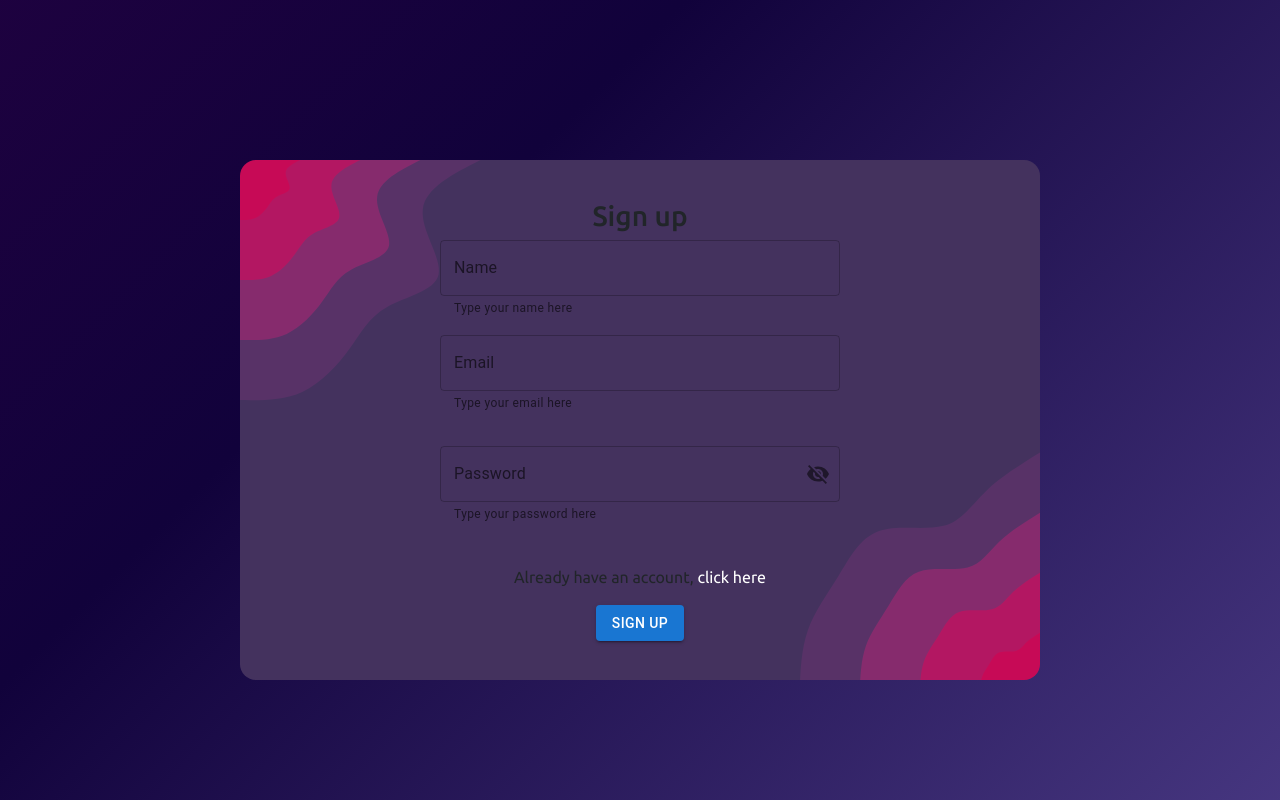
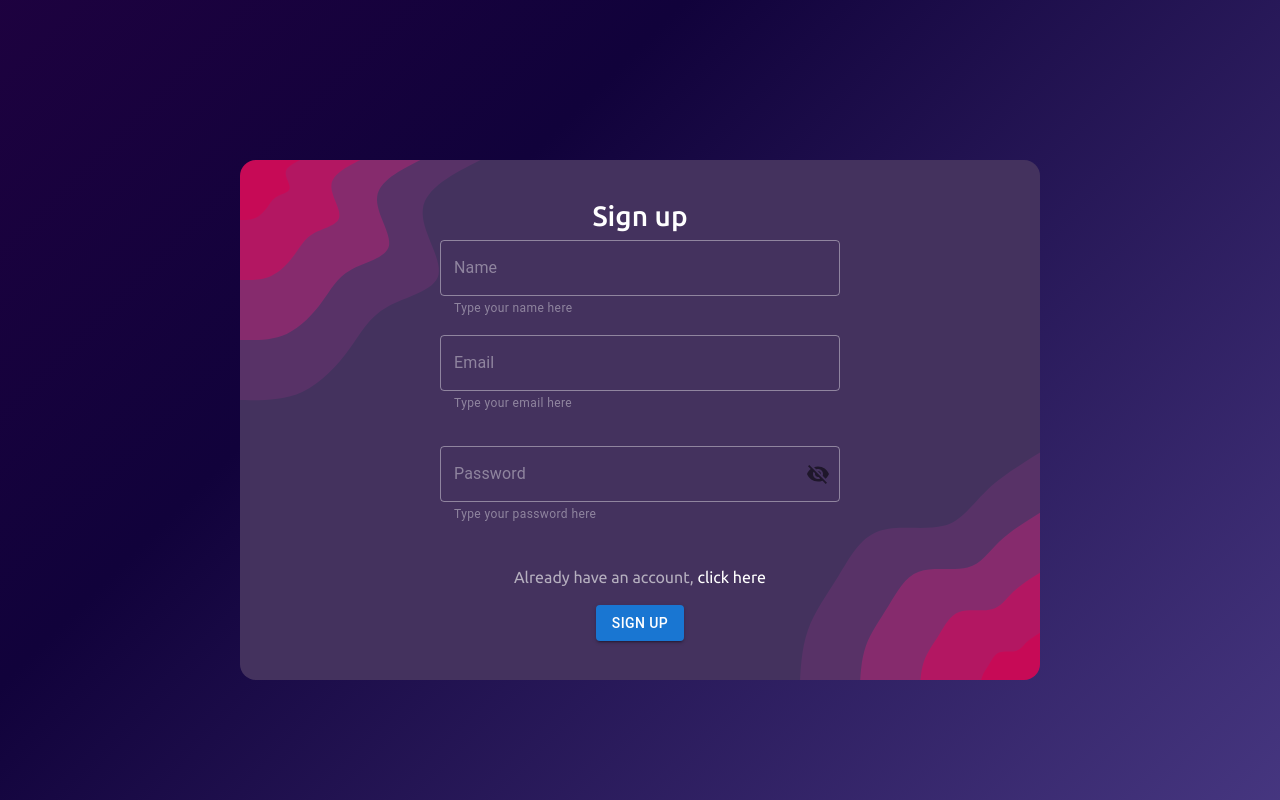
Before and after one commit to HOTSONHONET/Project-Odysseus, a React (Create React App) app: page /sign-up in a window 1280 px wide. Built offline with nearby package versions, Linux system fonts and the light colour scheme; no server answers.

Commit message:
changed textfields color

```diff
--- a/package.json
+++ b/package.json
@@ -16,7 +16,7 @@
     "react-dom": "^18.2.0",
     "react-firebase-hooks": "^5.0.3",
     "react-router-dom": "^6.4.2",
-    "react-scripts": "5.0.1",
+    "react-scripts": "^5.0.1",
     "web-vitals": "^2.1.4"
   },
   "scripts": {
--- a/src/App.scss
+++ b/src/App.scss
@@ -6,7 +6,7 @@
 
 body {
   background: linear-gradient(-45deg, #1c009996, #11023b, #43004d, #002233);
-  // background-color: #002233;
+  // background-color: white;
   background-size: 400% 400%;
   animation: movesidewise 15s ease infinite;
   height: 100vh;
@@ -56,7 +56,7 @@ body {
   margin-top: -5rem;
   display: flex;
   flex-direction: row;
-  justify-content: end;
+  justify-content: flex-end;
 }
 
 .wave {
@@ -102,10 +102,35 @@ body {
   color: white;
 }
 
+.white {
+  color: white;
+}
+
+.grey {
+  color: rgba(245, 245, 245, 0.639);
+}
+
 .blob-bg {
   background-image: url("./SVGs/blob.svg");
   position: center;
   animation: move-blob 5s linear infinite;
+}
+
+// mui overrides
+.MuiFormHelperText-root {
+  color: rgba(255, 255, 255, 0.402) !important;
+}
+
+.MuiFormLabel-root {
+  color: rgba(255, 255, 255, 0.402) !important;
+}
+
+.MuiOutlinedInput-notchedOutline {
+  border-color: rgba(255, 255, 255, 0.402) !important;
+}
+
+.MuiOutlinedInput-root.Mui-focused .MuiOutlinedInput-notchedOutline {
+  border-color: white !important;
 }
 
 // Animation css
--- a/src/Components/Login.js
+++ b/src/Components/Login.js
@@ -42,11 +42,12 @@ export default function Login() {
   return (
     <div className='formdiv mt-0'>
       <div className="form corner-bg" style={{ height: "50vh" }}>
-        <h3>Login</h3>
+        <h3 className="white">Login</h3>
         <TextField
           id="outlined-email"
           label="Email"
-          helperText="Type your email here"
+          sx={{ input: { color: "rgba(255, 255, 255, 0.402)" } }} helperText="
+          Type your email here"
           className="mb-3 w-50"
           value={auth_obj.email}
           onChange={handleChange('email')}
@@ -61,6 +62,7 @@ export default function Login() {
           className="mb-3 w-50"
           value={auth_obj.password}
           onChange={handleChange('password')}
+          sx={{ input: { color: "rgba(255, 255, 255, 0.402)" } }}
           type={auth_obj.showPassword ? "password" : "text"}
           InputProps={{
             endAdornment:
@@ -76,7 +78,7 @@ export default function Login() {
           }}
         />
         <p className="error">{auth_obj.passwordError}</p>
-        <div className='mt-2 mb-3'>
+        <div className='mt-2 mb-3 grey'>
           Don't have an account, <Link className="no-underline" to="/sign-up"> click here</Link>
         </div>
         <Button variant="contained" color="primary" onClick={handleFormSubmit}>
--- a/src/Components/Navbar.js
+++ b/src/Components/Navbar.js
@@ -5,7 +5,7 @@ import FireBaseAuth from '../Utils/Auth/FireBaseAuth';
 export default function Navbar() {
   const navigate = useNavigate();
   const handleLogOut = () => {
-    FireBaseAuth.handleLogout();
+    FireBaseAuth.handleLogout(navigate);
     navigate("/");
   }
 
--- a/src/Components/SignUp.js
+++ b/src/Components/SignUp.js
@@ -49,9 +49,10 @@ export default function SigUp() {
 	return (
 		<div className='formdiv'>
 			<div className="form corner-bg" style={{ height: "65vh" }}>
-				<h3>Sign up</h3>
+				<h3 className="white">Sign up</h3>
 				<TextField
 					id="outlined-name"
+					sx={{ input: { color: "rgba(255, 255, 255, 0.402)" } }}
 					label="Name"
 					helperText="Type your name here"
 					className="mb-3 w-50"
@@ -61,6 +62,7 @@ export default function SigUp() {
 				/>
 				<TextField
 					id="outlined-email"
+					sx={{ input: { color: "rgba(255, 255, 255, 0.402)" } }}
 					label="Email"
 					helperText="Type your email here"
 					className="mb-3 w-50"
@@ -71,6 +73,7 @@ export default function SigUp() {
 				<p className="error">{auth_obj.emailError}</p>
 				<TextField
 					id="outlined-password"
+					sx={{ input: { color: "rgba(255, 255, 255, 0.402)" } }}
 					label="Password"
 					helperText="Type your password here"
 					className="mb-3 w-50"
@@ -91,7 +94,7 @@ export default function SigUp() {
 					}}
 				/>
 				<p className="error">{auth_obj.passwordError}</p>
-				<div className='mt-2 mb-3'>
+				<div className='mt-2 mb-3 grey'>
 					Already have an account, <Link className="no-underline" to="/"> click here</Link>
 				</div>
 
--- a/src/Pages/Analysis.js
+++ b/src/Pages/Analysis.js
@@ -3,8 +3,6 @@ import { useLocation } from 'react-router-dom'
 import Navbar from "../Components/Navbar"
 
 export default function Analysis() {
-  const productName = useLocation().state.productName;
-  console.log("ProductName: ", productName)
   return (
     <>
       <Navbar />
--- a/src/Pages/Home.js
+++ b/src/Pages/Home.js
@@ -16,11 +16,7 @@ export default function Home() {
   const handleOnChangeSearchField = (e) => {
     update_productName(e.target.value)
   }
-  const styles = theme => ({
-    multilineColor: {
-      color: 'red'
-    }
-  });
+
   return (
     <>
       <Navbar />
@@ -33,12 +29,12 @@ export default function Home() {
                 <h3>Search the user id</h3>
                 <TextField
                   id="outlined-product-name"
-                  label="Product Name"
+                  label="Username"
                   helperText="Enter the user name"
                   className="mb-3 w-50"
                   value={productName}
                   onChange={handleOnChangeSearchField}
-                  sx={{ input: { color: 'white' } }}
+                  sx={{ input: { color: "rgba(255, 255, 255, 0.402)" } }}
                   color="secondary"
 
                 />
--- a/src/Pages/Profile.js
+++ b/src/Pages/Profile.js
@@ -1,11 +1,15 @@
 import React from 'react'
 import Navbar from '../Components/Navbar'
+import { useAuthState } from 'react-firebase-hooks/auth'
+import auth from '../Utils/Auth/fire';
 
 export default function Profile() {
+  const [user, loading, error] = useAuthState(auth);
+  console.log(user.displayName)
   return (
     <>
       <Navbar />
-      <div>I am inside Profile</div>
+      <div className="container">{`Hello ${user?.displayName}`}</div>
     </>
   )
 }
--- a/src/Utils/Auth/fire.js
+++ b/src/Utils/Auth/fire.js
@@ -1,17 +1,18 @@
 // Import the functions you need from the SDKs you need
 import { initializeApp } from "firebase/app";
 import { getAuth } from "firebase/auth"
+import config from "../../config.json"
 // TODO: Add SDKs for Firebase products that you want to use
 // https://firebase.google.com/docs/web/setup#available-libraries
 
 // Your web app's Firebase configuration
 const firebaseConfig = {
-  apiKey: "AIzaSyAh60ZDcZaR5p87c6MnH6ALbz9UDpSynLg",
-  authDomain: "rate-your-product-auth.firebaseapp.com",
-  projectId: "rate-your-product-auth",
-  storageBucket: "rate-your-product-auth.appspot.com",
-  messagingSenderId: "778173088650",
-  appId: "1:778173088650:web:1199436f7f1a557cc3be73"
+  apiKey: config.apiKey,
+  authDomain: config.authDomain,
+  projectId: config.projectId,
+  storageBucket: config.storageBucket,
+  messagingSenderId: config.messagingSenderId,
+  appId: config.appId
 };
 
 // Initialize Firebase
```
Also changed, not shown: 2 other files (tests, documents, lock files or other folders).
